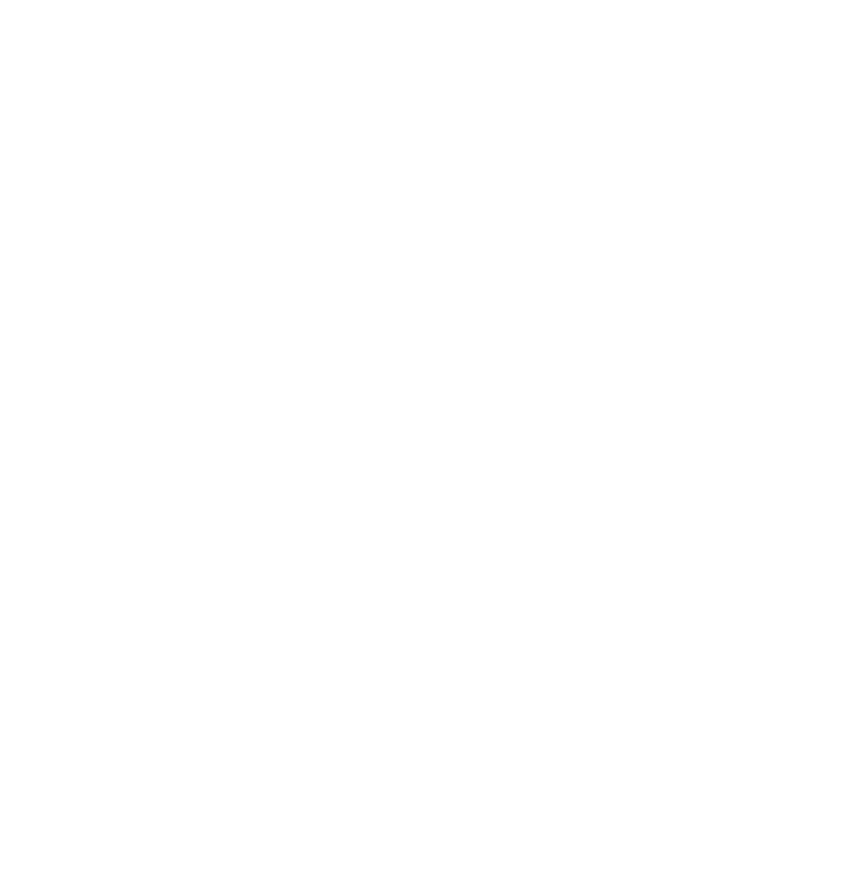
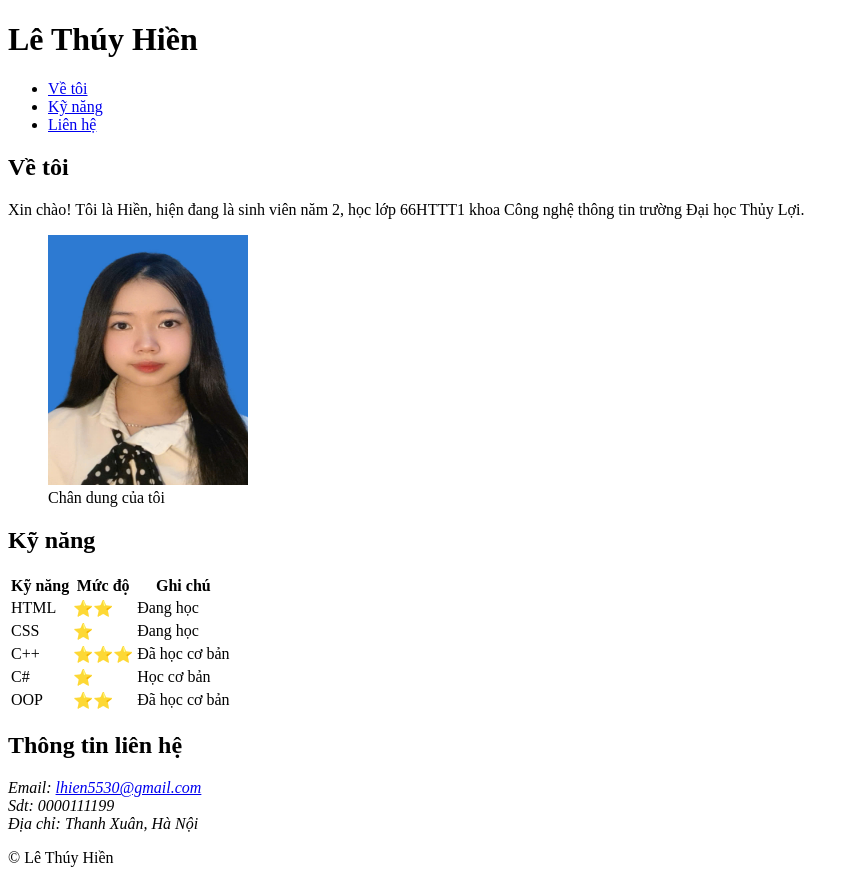
Before and after one commit to lethuyhien02092006-netizen/CSE391_LeThuyHien_2451160773, a plain HTML site: page PBT_01/profile.html in a window 1280 px wide. Shown: the whole page, without its empty margins (0-860 px from the left). Before the commit the page ends 800 px from the top, so only its background shows below. Drawn offline with Linux system fonts and the light colour scheme.

Commit message:
PBT_01 Hoan thanh bai 1B

```diff
--- a/PBT_01/profile.html
+++ b/PBT_01/profile.html
@@ -1,11 +1,88 @@
 <!DOCTYPE html>
-<html lang="en">
+<html lang="vi">
 <head>
     <meta charset="UTF-8">
     <meta name="viewport" content="width=device-width, initial-scale=1.0">
-    <title>Document</title>
+    <title>Lê Thúy Hiền</title>
+    <link ref = "stylesheet" href = "styles.css">
 </head>
 <body>
+    <div class="wrapper">
+        <header>
+            <h1>Lê Thúy Hiền</h1>
+            <nav>
+                <ul>
+                    <li><a href="#about">Về tôi</a></li>
+                    <li><a href="#skills">Kỹ năng</a></li>
+                    <li><a href="#contact">Liên hệ</a></li>
+                </ul>
+            </nav>
+        </header>
 
+        <main>
+            <section id="about">
+                <h2>Về tôi</h2>
+                <article>
+                    <p>Xin chào! Tôi là Hiền, hiện đang là sinh viên năm 2, học lớp 66HTTT1 khoa Công nghệ thông tin trường Đại học Thủy Lợi.</p>
+                    <figure>
+                        <img src="screenshots/images/anhchandung.jpg" style="width: 200px; height: 250px;" alt="Anh chan dung cua toi">
+                        <figcaption>Chân dung của tôi</figcaption>
+                    </figure>
+                </article>
+            </section>
+            <section id="skills">
+                <h2>Kỹ năng</h2>
+                <table>
+                    <thead>
+                        <tr>
+                            <th>Kỹ năng</th>
+                            <th>Mức độ</th>
+                            <th>Ghi chú</th>
+                        </tr>
+                    </thead>
+                    <tbody>
+                        <tr>
+                            <td>HTML</td>
+                            <td>⭐⭐</td>
+                            <td>Đang học</td>
+                        </tr>
+                        <tr>
+                            <td>CSS</td>
+                            <td>⭐</td>
+                            <td>Đang học</td>
+                        </tr>
+                        <tr>
+                            <td>C++</td>
+                            <td>⭐⭐⭐</td>
+                            <td>Đã học cơ bản</td>
+                        </tr>
+                        <tr>
+                            <td>C#</td>
+                            <td>⭐</td>
+                            <td>Học cơ bản</td>
+                        </tr>
+                        <tr>
+                            <td>OOP</td>
+                            <td>⭐⭐</td>
+                            <td>Đã học cơ bản</td>
+                        </tr>
+                    </tbody>
+                </table>
+            </section>
+        </main>
+
+        <aside id="contact">
+            <h2>Thông tin liên hệ</h2>
+            <address>
+                Email: <a href="mailto:lhien5530@gmail.com">lhien5530@gmail.com</a><br>
+                Sdt: 0000111199<br>
+                Địa chỉ: Thanh Xuân, Hà Nội
+            </address>
+        </aside>
+
+        <footer>
+            <p>&copy; Lê Thúy Hiền</p>
+        </footer>
+    </div>
 </body>
 </html>
```
Also changed, not shown: PBT_01/screenshots/images/anhchandung.jpg (added), PBT_01/styles.css (added).
